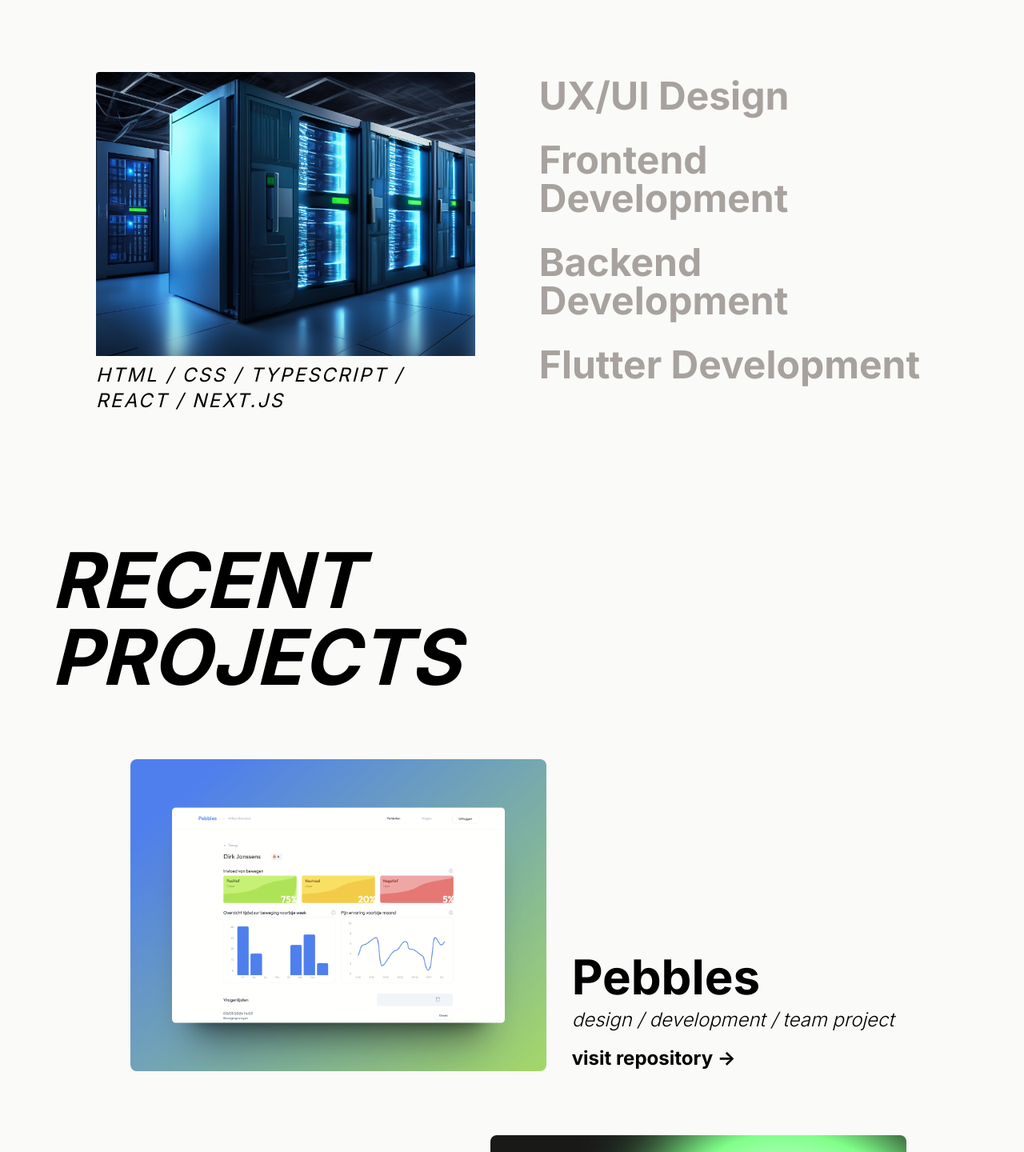
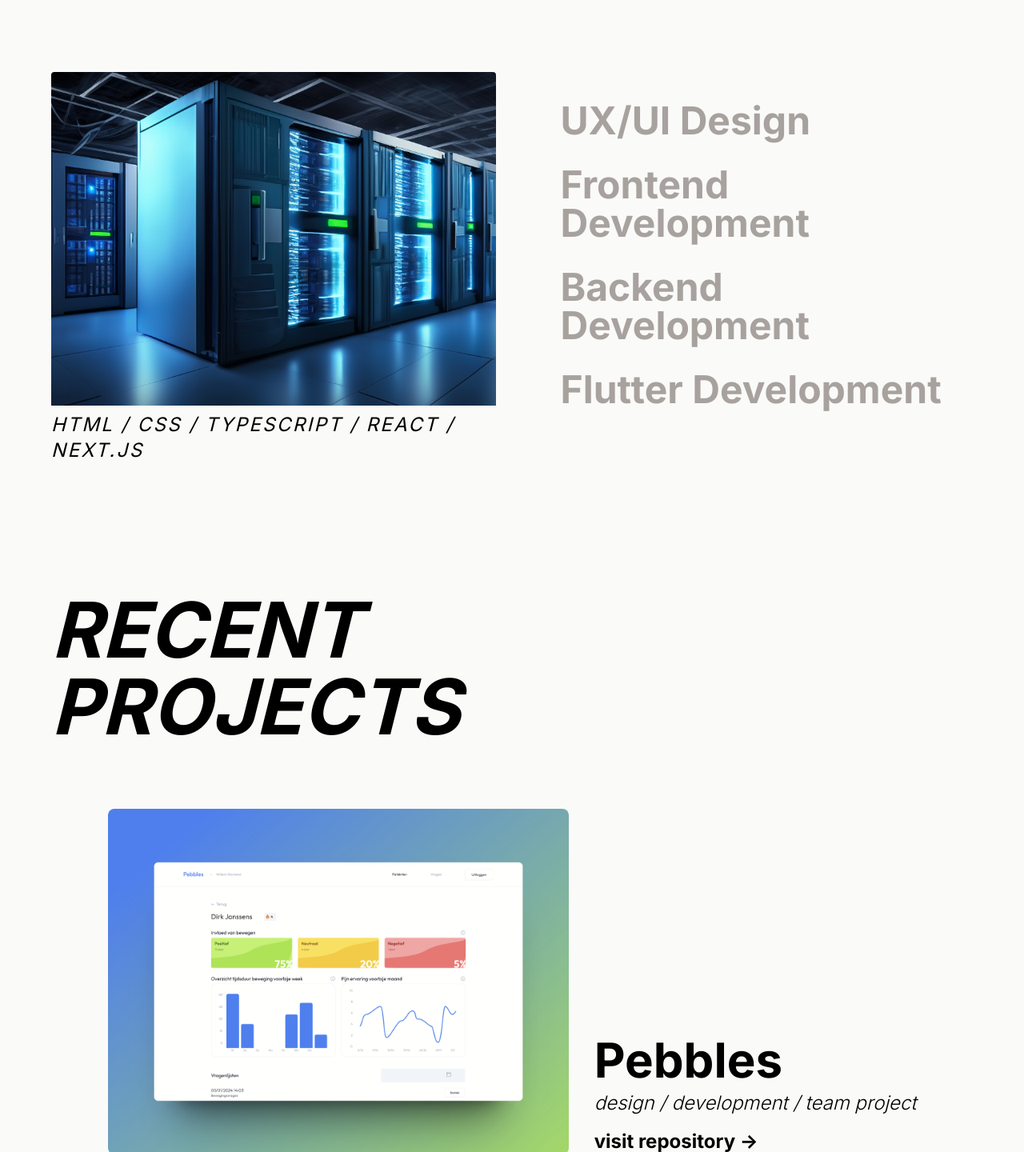
Before and after one commit to juul-vandevelde-howest/portfolio, a Next.js app: page / in a window 1280 px wide. Shown: the part 1270-2710 px from the top of the page at 80% size. Built offline with nearby package versions, Linux system fonts and the light colour scheme.

Commit message:
fix: correctly center work & skills

```diff
--- a/src/components/Skills.tsx
+++ b/src/components/Skills.tsx
@@ -4,7 +4,7 @@ import Section from './Section'
 function Skills() {
   return (
     <Section title="WHAT I DO" id="skills">
-      <div className="mx-14 my-20 flex flex-row items-center gap-20">
+      <div className="my-20 flex flex-row justify-center items-center gap-20">
         <div className="w-1/2">
           <Image
             src="/assets/backend-development.png"
--- a/src/components/Work.tsx
+++ b/src/components/Work.tsx
@@ -22,7 +22,7 @@ function Work({
 }) {
   return (
     <div
-      className={`mx-14 my-20 flex justify-center ${mirror ? 'flex-row-reverse' : 'flex-row'} items-end gap-8`}
+      className={`my-20 flex justify-center ${mirror ? 'flex-row-reverse' : 'flex-row'} items-end gap-8`}
     >
       <Image
         src={src}
```
